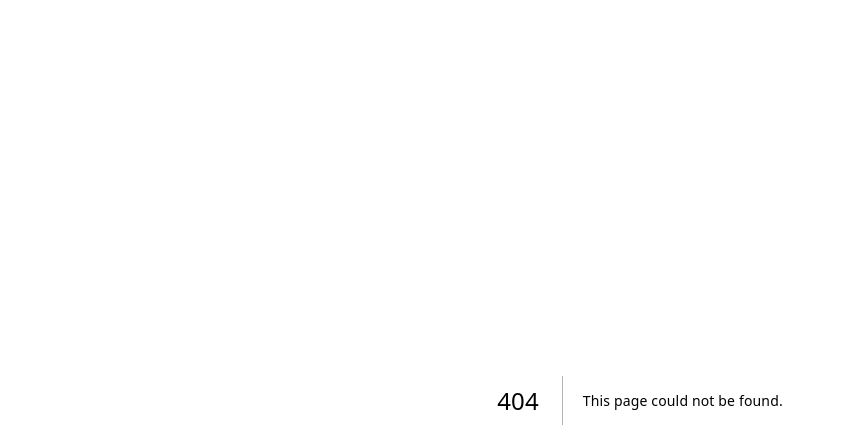
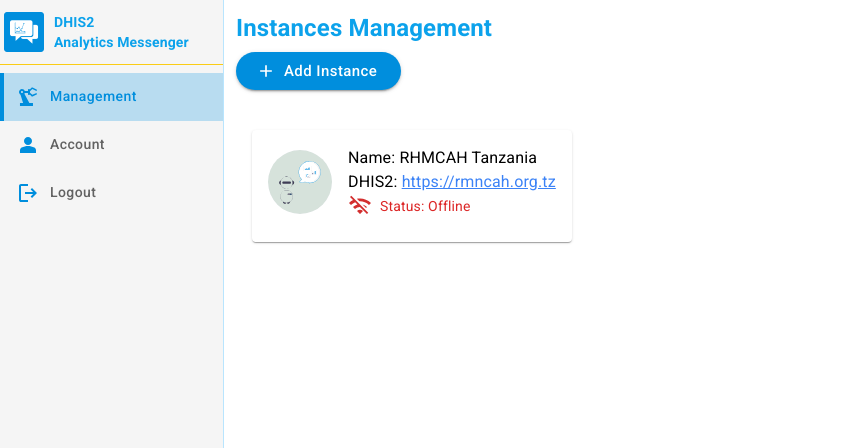
Before and after one commit to hisptz/dhis2-analytics-messenger-panel, a Next.js app: page /dashboard/instances in a window 1280 px wide. Before the commit this address had no page. Shown: the top 448 px of the page, without its empty margins (0-845 px from the left). Built offline with nearby package versions, Linux system fonts and the light colour scheme.

Commit message:
feat: implemented instance management page

```diff
--- a/src/app/account/components/EditDetaisModal/index.tsx
+++ b/src/app/account/components/EditDetaisModal/index.tsx
@@ -1,12 +1,12 @@
-import React from 'react';
-import Dialog from '@mui/material/Dialog';
-import DialogActions from '@mui/material/DialogActions';
-import DialogContent from '@mui/material/DialogContent';
-import DialogTitle from '@mui/material/DialogTitle';
-import TextField from '@mui/material/TextField';
-import Button from '@mui/material/Button';
+import React from "react";
+import Dialog from "@mui/material/Dialog";
+import DialogActions from "@mui/material/DialogActions";
+import DialogContent from "@mui/material/DialogContent";
+import DialogTitle from "@mui/material/DialogTitle";
+import TextField from "@mui/material/TextField";
+import Button from "@mui/material/Button";
 
-export default function EditDetailsModal(props:any) {
+export default function EditDetailsModal(props: any) {
   const { open, onClose } = props;
 
   return (
@@ -29,12 +29,23 @@
         />
       </DialogContent>
       <DialogActions>
-      <Button className="text-black w-24" sx={{ textTransform: 'none', borderRadius: '50px' }} onClick={onClose} variant="outlined" >
-            Cancel
-          </Button>
-          <Button className="rounded-full bg-cornflowerblue-100 w-24" onClick={onClose} color="primary" sx={{ textTransform: 'none', borderRadius: '50px'  }} variant="contained">
-            Save
-          </Button>
+        <Button
+          className="text-black w-24"
+          sx={{ textTransform: "none", borderRadius: "50px" }}
+          onClick={onClose}
+          variant="outlined"
+        >
+          Cancel
+        </Button>
+        <Button
+          className="rounded-full bg-primary-500 w-24"
+          onClick={onClose}
+          color="primary"
+          sx={{ textTransform: "none", borderRadius: "50px" }}
+          variant="contained"
+        >
+          Save
+        </Button>
       </DialogActions>
     </Dialog>
   );
--- a/src/app/account/components/PasswordModal/index.tsx
+++ b/src/app/account/components/PasswordModal/index.tsx
@@ -1,13 +1,12 @@
-import React from 'react';
-import Dialog from '@mui/material/Dialog';
-import DialogActions from '@mui/material/DialogActions';
-import DialogContent from '@mui/material/DialogContent';
-import DialogTitle from '@mui/material/DialogTitle';
-import TextField from '@mui/material/TextField';
-import Button from '@mui/material/Button';
+import React from "react";
+import Dialog from "@mui/material/Dialog";
+import DialogActions from "@mui/material/DialogActions";
+import DialogContent from "@mui/material/DialogContent";
+import DialogTitle from "@mui/material/DialogTitle";
+import TextField from "@mui/material/TextField";
+import Button from "@mui/material/Button";
 
-
-export default function ChangePasswordModal(props:any) {
+export default function ChangePasswordModal(props: any) {
   const { open, onClose } = props;
 
   return (
@@ -31,10 +30,21 @@
         />
       </DialogContent>
       <DialogActions>
-          <Button className="text-black w-24" sx={{ textTransform: 'none', borderRadius: '50px' }} onClick={onClose} variant="outlined" >
+        <Button
+          className="text-black w-24"
+          sx={{ textTransform: "none", borderRadius: "50px" }}
+          onClick={onClose}
+          variant="outlined"
+        >
           Cancel
         </Button>
-          <Button className="rounded-full bg-cornflowerblue-100 w-24" onClick={onClose} color="primary" sx={{ textTransform: 'none' }} variant="contained">
+        <Button
+          className="rounded-full bg-primary-500 w-24"
+          onClick={onClose}
+          color="primary"
+          sx={{ textTransform: "none", borderRadius: "50px" }}
+          variant="contained"
+        >
           Save
         </Button>
       </DialogActions>
--- a/src/app/account/page.tsx
+++ b/src/app/account/page.tsx
@@ -13,24 +13,36 @@
     <div className="flex h-screen bg-white">
       <SideBar />
       <div className="flex-1 flex-col items-start justify-start p-3 text-left ">
-        <h1 className="text-7xl text-cornflowerblue-100 font-lalezar font-bold">Account</h1>
+        <h1 className="text-2xl  text-primary-500 font-lalezar font-bold">
+          Account
+        </h1>
         <div className="w-full bg-m3-sys-light-on-primary p-6 border border-cornflowerblue-200 rounded-lg">
           <div className="flex items-center gap-6">
-            <div className="w-12 h-12 rounded-full bg-cornflowerblue-100 flex items-center justify-center">
-              <span className="text-lg font-medium">A</span>
+            <div className="w-12 h-12 rounded-full bg-primary-500 flex items-center justify-center">
+              <span className="text-lg font-medium text-white">A</span>
             </div>
             <div className="grid grid-cols-2 gap-2 text-black">
-                <label>Username:</label>
-                <b className="text-cornflowerblue-100">d2Analytics</b>
-                <label>Email:</label>
-                <span className="text-cornflowerblue-100">test@mail.com</span>
+              <label>Username:</label>
+              <b className="text-primary-500">d2Analytics</b>
+              <label>Email:</label>
+              <span className="text-primary-500">test@mail.com</span>
             </div>
           </div>
           <div className="flex items-start gap-4 mt-6">
-            <Button variant="outlined" className="text-cornflowerblue-100"  sx={{ textTransform: 'none', borderRadius: '50px' }} onClick={() => setEditModalOpen(true)}>
+            <Button
+              variant="outlined"
+              className="text-primary-500"
+              sx={{ textTransform: "none", borderRadius: "50px" }}
+              onClick={() => setEditModalOpen(true)}
+            >
               Edit details
             </Button>
-            <Button variant="outlined" className="text-cornflowerblue-100" sx={{ textTransform: 'none', borderRadius: '50px' }} onClick={() => setPasswordModalOpen(true)}>
+            <Button
+              variant="outlined"
+              className="text-primary-500"
+              sx={{ textTransform: "none", borderRadius: "50px" }}
+              onClick={() => setPasswordModalOpen(true)}
+            >
               Change Password
             </Button>
             <EditDetailsModal
@@ -40,7 +52,7 @@
             <ChangePasswordModal
               open={passwordModalOpen}
               onClose={() => setPasswordModalOpen(false)}
-             />
+            />
           </div>
         </div>
       </div>
--- /dev/null
+++ b/src/app/dashboard/components/InstanceModal/index.tsx
@@ -0,0 +1,83 @@
+import React from 'react';
+import {
+  Dialog,
+  DialogTitle,
+  DialogContent,
+  TextField,
+  MenuItem,
+  DialogActions,
+  Button
+} from '@mui/material';
+
+interface DHIS2AnalyticsModalProps {
+  open: boolean;
+  onClose: () => void;
+}
+
+const DHIS2AnalyticsModal: React.FC<DHIS2AnalyticsModalProps> = ({ open, onClose }) => {
+  return (
+    <Dialog
+      open={open}
+      onClose={onClose}
+      aria-labelledby="form-dialog-title"
+    >
+      <DialogTitle id="form-dialog-title">DHIS2 Analytics Instance</DialogTitle>
+      <DialogContent>
+        <TextField
+          autoFocus
+          margin="dense"
+          id="name"
+          label="Name"
+          type="text"
+          fullWidth
+          placeholder="HMIS Tanzania"
+        />
+        <TextField
+          margin="dense"
+          id="instance"
+          label="DHIS2 Instance"
+          type="url"
+          fullWidth
+          placeholder="https://dhis2.org.tz"
+        />
+        <TextField
+          margin="dense"
+          id="accessToken"
+          label="DHIS2 Access Token"
+          type="text"
+          fullWidth
+          placeholder="eyJhbGciOiJIUzI1NiIsInR5cCI6IkpXVCJ9"
+        />
+        <TextField
+          select
+          label="Messaging platform"
+          value="WhatsApp"
+          fullWidth
+        >
+          <MenuItem value="WhatsApp">WhatsApp</MenuItem>
+          <MenuItem value="Telegram">Telegram</MenuItem>
+
+        </TextField>
+        <TextField
+          margin="dense"
+          id="whatsAppNumber"
+          label="WhatsApp number"
+          type="text"
+          fullWidth
+          helperText="Start the number with country code, eg: +255"
+          placeholder="+2556830000000"
+        />
+      </DialogContent>
+      <DialogActions>
+        <Button onClick={onClose} color="primary">
+          Cancel
+        </Button>
+        <Button onClick={onClose} color="primary">
+          Save
+        </Button>
+      </DialogActions>
+    </Dialog>
+  );
+};
+
+export default DHIS2AnalyticsModal;
--- /dev/null
+++ b/src/app/dashboard/components/StatusCard/index.tsx
@@ -0,0 +1,37 @@
+import React from 'react';
+import { Card, CardContent, Typography, IconButton } from '@mui/material';
+import EditIcon from '@mui/icons-material/Edit';
+import WifiOffIcon from '@mui/icons-material/WifiOff';
+import Image from 'next/image';
+
+const DHIS2StatusCard: React.FC = () => {
+  return (
+    <Card className=" m-4 bg-pink-100 rounded-lg shadow-md">
+      <CardContent className="flex items-center space-x-4 p-4">
+
+        <Image src="/group-5.svg" alt="Icon" width={45} height={45} className="w-16 h-16 rounded-full bg-gray-200" />
+
+        <div className="flex flex-col items-start">
+          <div className="flex items-center justify-between w-full">
+            <Typography variant="body1" className="text-black">
+              Name: RHMCAH Tanzania
+            </Typography>
+          </div>
+
+          <Typography variant="body1" className="text-black">
+            DHIS2: <a href="https://rmncah.org.tz" className="text-blue-500 underline">https://rmncah.org.tz</a>
+          </Typography>
+
+          <div className="flex items-center space-x-2">
+            <WifiOffIcon color="error" />
+            <Typography variant="body2" className="text-red-600">
+              Status: Offline
+            </Typography>
+          </div>
+        </div>
+      </CardContent>
+    </Card>
+  );
+};
+
+export default DHIS2StatusCard;
--- /dev/null
+++ b/src/app/dashboard/instances/page.tsx
@@ -0,0 +1,40 @@
+"use client";
+import SideBar from "@/app/shared/components/SideBar";
+import { Button } from "@mui/material";
+import { Add, ArrowForward } from "@mui/icons-material";
+import { useState } from "react";
+import DHIS2AnalyticsModal from "../components/InstanceModal";
+import StatusCard from "../components/StatusCard";
+
+export default function Dashboard() {
+  const [openModal, setOpenModal] = useState(false);
+  return (
+    <div className=" bg-white h-screen flex">
+      <SideBar />
+      <div className="flex flex-col items-start justify-start p-3    text-primary-500 w-full">
+        <h1 className="text-left font-bold text-2xl mb-2">
+          Instances Management
+        </h1>
+        <Button
+          className="bg-primary-500 cursor-pointer"
+          color="primary"
+          sx={{
+            textTransform: "none",
+            borderRadius: "50px",
+            fontSize: 15,
+            paddingX: 3,
+          }}
+          variant="contained"
+          startIcon={<Add />}
+          onClick={() => setOpenModal(true)}
+        >
+          Add Instance
+        </Button>
+        {openModal && ( <DHIS2AnalyticsModal open={openModal} onClose={() => setOpenModal(false)}  /> )}
+        <div className=" flex flex-row items-center  w-full py-6 px-auto gap-[64px] text-sm text-black font-m3-label-large">
+          <div><StatusCard/></div>
+        </div>
+      </div>
+    </div>
+  );
+}
--- a/src/app/dashboard/page.tsx
+++ b/src/app/dashboard/page.tsx
@@ -1,16 +1,34 @@
+"use client";
 import SideBar from "../shared/components/SideBar";
 import { Button } from "@mui/material";
 import { ArrowForward } from "@mui/icons-material";
+import DHIS2AnalyticsModal from "./components/InstanceModal";
+import { useState } from "react";
 
 export default function Dashboard() {
+  const [openModal, setOpenModal] = useState(false);
   return (
     <div className=" bg-white h-screen flex">
       <SideBar />
-      <div className="flex flex-col items-start justify-start p-3   text-7xl text-cornflowerblue-100 font-lalezar w-full">
+      <div className="flex flex-col items-start justify-start p-3   text-3xl text-primary-500 w-full">
         <div className="text-left font-bold">Instances Management</div>
         <div className=" flex flex-col items-center justify-center w-full py-6 px-auto gap-[64px] text-sm text-black font-m3-label-large">
-            <h1>There are no DHIS2 analytics messenger instances created. Get started below!</h1>
-          <Button className="bg-cornflowerblue-100 cursor-pointer" color="primary"  sx={{ textTransform: 'none' , borderRadius: '50px' }} variant="contained" endIcon={<ArrowForward />}>Get Started</Button>
+          <h1>
+            There are no DHIS2 analytics messenger instances created. Get
+            started below!
+          </h1>
+          <Button
+            className="bg-primary-500 cursor-pointer"
+            color="primary"
+            sx={{ textTransform: "none", borderRadius: "50px" }}
+            variant="contained"
+            endIcon={<ArrowForward />}
+            onClick={() => setOpenModal(true)}
+          >
+            Get Started
+          </Button>
+          {openModal && <DHIS2AnalyticsModal open={openModal} onClose={() => setOpenModal(false)} />}
+
         </div>
       </div>
     </div>
--- a/src/app/shared/components/SideBar/index.tsx
+++ b/src/app/shared/components/SideBar/index.tsx
@@ -15,7 +15,13 @@
   onClick?: () => void;
 }
 
-const SidebarTab: React.FC<SidebarTabProps> = ({href,src,label,onClick,...props}) => (
+const SidebarTab: React.FC<SidebarTabProps> = ({
+  href,
+  src,
+  label,
+  onClick,
+  ...props
+}) => (
   <Tab
     component={href ? NextLink : "div"}
     href={href}
@@ -37,10 +43,14 @@
   />
 );
 
-export default function SideBar () {
+export default function SideBar() {
   const [isLogOutModalOpen, setLogOutModalOpen] = useState(false);
-  const openLogOutModal = useCallback(() => {setLogOutModalOpen(true);}, []);
-  const closeLogOutModal = useCallback(() => {setLogOutModalOpen(false); }, []);
+  const openLogOutModal = useCallback(() => {
+    setLogOutModalOpen(true);
+  }, []);
+  const closeLogOutModal = useCallback(() => {
+    setLogOutModalOpen(false);
+  }, []);
   const pathname = usePathname();
   const [tabValue, setTabValue] = useState<number>(() => {
     switch (pathname) {
@@ -59,9 +69,9 @@
 
   return (
     <>
-      <nav className="bg-m3-sys-light-on-primary w-24 h-screen text-left text-sm text-cornflowerblue-100 font-lalezar mr-32 flex-shrink-0">
-        <div className="h-full w-56 border-r border-cornflowerblue-200 backdrop-blur-md flex flex-col [backdrop-filter:blur(500px)]  [background:linear-gradient(#f5f5f5,_#f5f5f5),_#fff]">
-          <div className="flex items-end justify-start py-3 px-1 gap-2.5 border-b border-gold-100">
+      <nav className="bg-m3-sys-light-on-primary w-24 h-screen text-left text-sm text-primary-500 font-lalezar mr-32 flex-shrink-0">
+        <div className="h-full w-56 border-r border-primary-200 flex flex-col [backdrop-filter:blur(500px)]  [background:linear-gradient(#f5f5f5,_#f5f5f5),_#fff]">
+          <div className="flex items-end justify-start py-3 px-1 gap-2.5 border-b border-yellow-400">
             <Image
               className="w-10 h-10 object-cover"
               alt="DHIS2 icon"
@@ -74,7 +84,7 @@
               <p className="m-0 font-bold">Analytics Messenger</p>
             </div>
           </div>
-          <Box sx={{ flexGrow: 1, display: "flex", marginTop:1 }}>
+          <Box sx={{ flexGrow: 1, display: "flex", marginTop: 1 }}>
             <Tabs
               value={tabValue}
               onChange={handleTabChange}
@@ -88,14 +98,22 @@
                   left: 0,
                   right: "auto",
                   width: "4px",
-                  backgroundColor: "cornflowerblue-100",
+                  backgroundColor: "primary-500",
                   transition: "none",
                 },
               }}
             >
-              <SidebarTab href="/dashboard" src="/precision-manufacturing.svg" label="Management"/>
+              <SidebarTab
+                href="/dashboard"
+                src="/precision-manufacturing.svg"
+                label="Management"
+              />
               <SidebarTab href="/account" src="/person.svg" label="Account" />
-              <SidebarTab src="/logout.svg" label="Logout" onClick={openLogOutModal} />
+              <SidebarTab
+                src="/logout.svg"
+                label="Logout"
+                onClick={openLogOutModal}
+              />
             </Tabs>
           </Box>
         </div>
@@ -105,4 +123,4 @@
       )}
     </>
   );
-};
+}
```
Also changed, not shown: 1 other file (tests, documents, lock files or other folders). Lines whose indentation alone changed are shown as unchanged.
